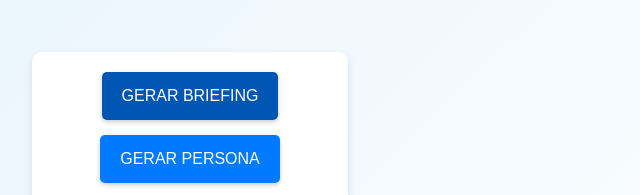
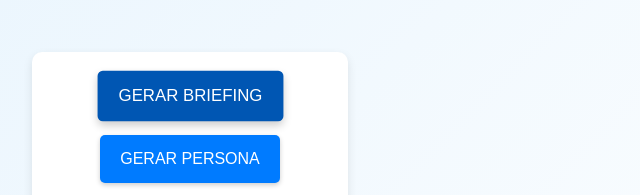
Before and after one commit to icaromol/Axios, a website: page index.html in a window 1280 px wide. In both pictures the pointer is over the button "GERAR BRIEFING". Shown: the part 210-405 px from the top of the page, 450-1090 px from the left. Drawn offline with nearby package versions, Linux system fonts and the light colour scheme.

Commit message:
Animação do botão hover.

```diff
--- a/src/styles.css
+++ b/src/styles.css
@@ -38,7 +38,7 @@ button {
 /* Efeito hover */
 button:hover {
   background-color: #0056b3;
-  transform: scale(1.5)
+  transform: scale(1.05);
   box-shadow: 0 4px 8px rgba(0, 0, 0, 0.2);
 }
 
```
